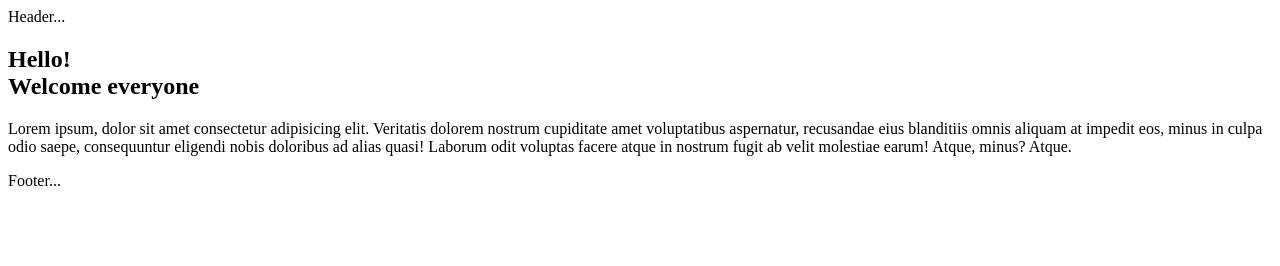
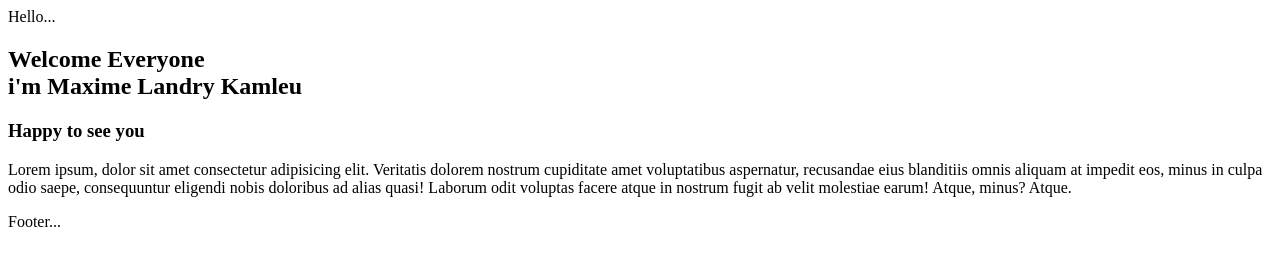
Before and after one commit to dev-mlk/automation-theme, a website: page public/index.html in a window 1280 px wide. Drawn offline with Linux system fonts and the light colour scheme.

Commit message:
deployment

```diff
--- a/public/index.html
+++ b/public/index.html
@@ -1,5 +1,5 @@
 <header id="header">
-	<p>Header...</p>
+	<p>Hello...</p>
 </header>
 
 <div>
@@ -7,7 +7,8 @@
 	<main>
 		<article>
 
-			<h1>Hello! <br> Welcome everyone</h1>
+			<h1><b> Welcome Everyone</b> <br>i'm Maxime Landry Kamleu</h1>
+			<h3>Happy to see you</h3>
 
 		</article>
 	</main>
```
